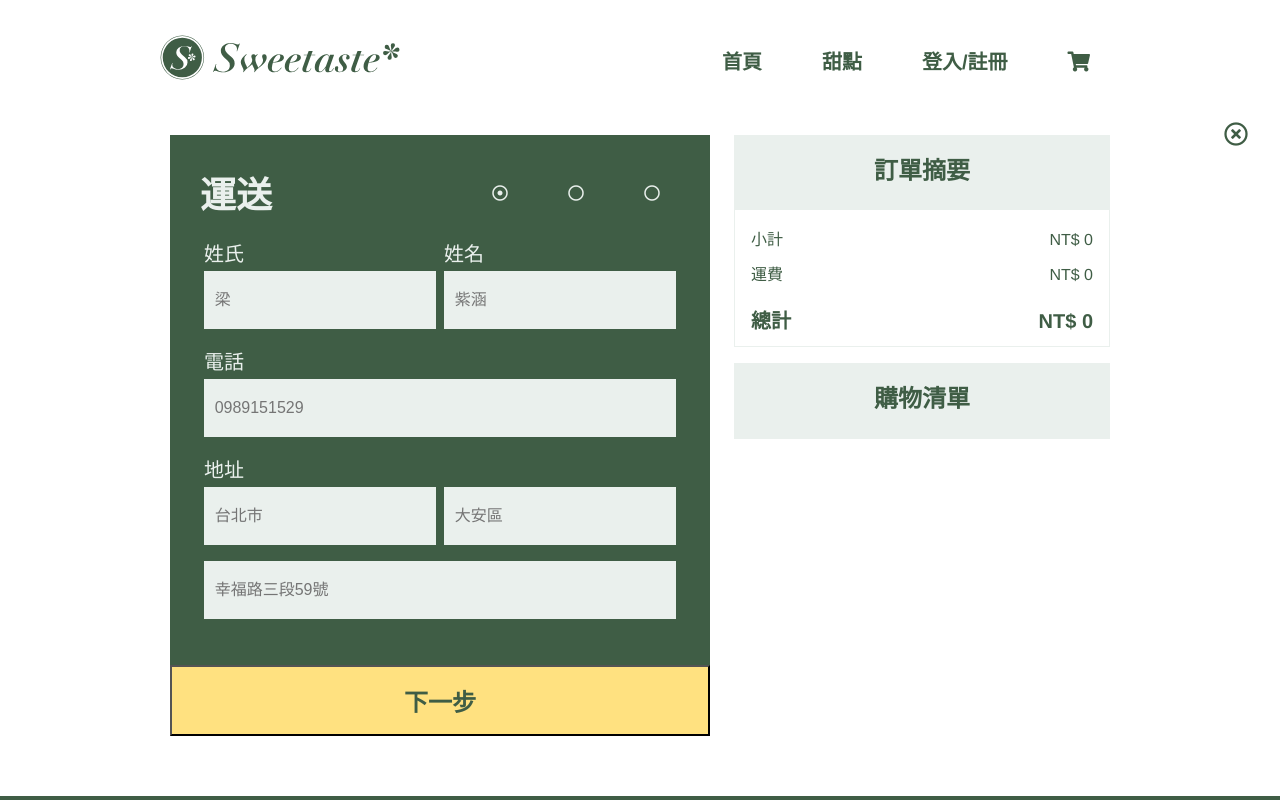
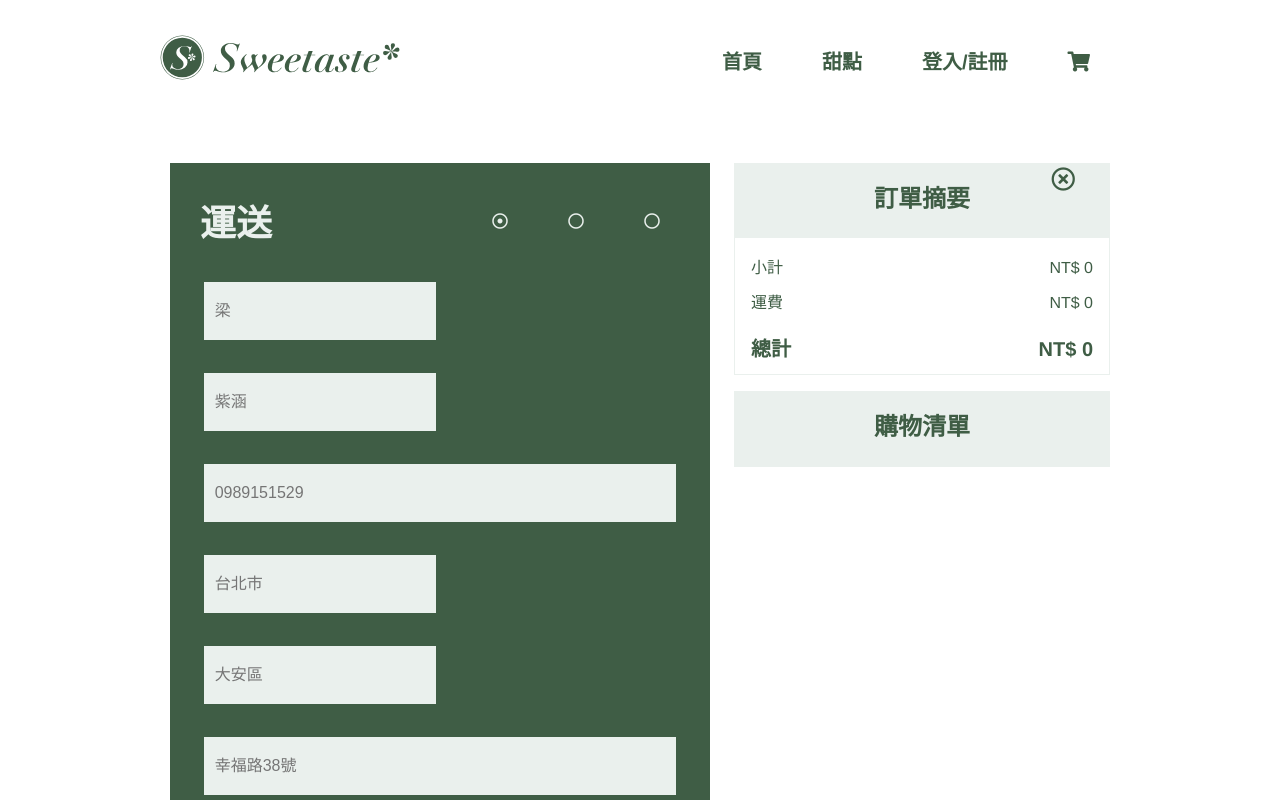
Before and after one commit to TzuHanLiang/SweetTaste, a React (Create React App) app: page /contact-data in a window 1280 px wide. Shown: the top 800 px of the page. Built offline with nearby package versions, Linux system fonts and the light colour scheme.

Commit message:
試圖用array.map()的方法把客製化的input output出來,但是可能是礙於我css的寫法,要寫很多條件判斷式,所以暫時先不這樣做 (紀錄一下)

```diff
--- a/src/App.css
+++ b/src/App.css
@@ -1449,7 +1449,9 @@ ul {
 
 .btn--light {
   background-color: #eaf0ed;
-  color: #3f5d45; }
+  color: #3f5d45;
+  border: none;
+  border-bottom: 1px solid #ccdbd4; }
   .btn--light:hover {
     background-color: #ccdbd4; }
 
@@ -1461,7 +1463,8 @@ ul {
 
 .btn--yellow {
   background-color: #ffe180;
-  color: #3f5d45; }
+  color: #3f5d45;
+  border: none; }
   .btn--yellow:active, .btn--yellow:focus {
     background-color: #ffb949;
     outline: none; }
@@ -1988,13 +1991,19 @@ ul {
     opacity: 0; }
 
 .order {
-  margin: 0 14rem;
+  margin: 8rem 14rem;
   text-align: center; }
+  @media only screen and (max-width: 75em) {
+    .order {
+      margin: 8rem 6rem; } }
   .order__productList {
     background-color: #ccdbd4;
     text-align: center;
     padding: 1.6rem;
     margin-bottom: 2rem; }
+    @media only screen and (max-width: 56.25em) {
+      .order__productList {
+        margin: 0; } }
   .order__product {
     width: 100%;
     height: 19rem;
@@ -2065,7 +2074,7 @@ ul {
 
 .checkout {
   max-width: 94rem;
-  margin: 0 auto; }
+  margin: 10rem auto; }
   .checkout::after {
     content: "";
     display: table;
@@ -2092,17 +2101,38 @@ ul {
   .checkout__cancel {
     position: absolute;
     font-size: 2.4rem;
-    top: 11.5rem;
-    right: 3.2rem;
-    z-index: 2000;
+    top: 20%;
+    right: 16%;
+    z-index: 1500;
     color: #3f5d45; }
+    @media only screen and (max-width: 75em) {
+      .checkout__cancel {
+        top: 20%;
+        right: 5%; } }
+    @media only screen and (max-width: 56.25em) {
+      .checkout__cancel {
+        top: 18%;
+        right: 5%; } }
   .checkout__form {
     background-color: #3f5d45;
     width: 54rem;
     position: relative;
     float: left; }
+    @media only screen and (max-width: 56.25em) {
+      .checkout__form {
+        width: 50%;
+        margin-left: 5%;
+        float: left; } }
+    @media only screen and (max-width: 37.5em) {
+      .checkout__form {
+        width: 100%;
+        margin-left: 0;
+        margin-top: 3rem; } }
   .checkout__form-section {
     padding: 3rem; }
+    @media only screen and (max-width: 37.5em) {
+      .checkout__form-section {
+        width: 100%; } }
   .checkout__form-title {
     height: 7.2rem;
     display: inline-block; }
@@ -2142,6 +2172,9 @@ ul {
       color: #8da291;
       padding-top: 2rem;
       padding-bottom: 2rem; }
+      .checkout__input input:focus {
+        outline: none;
+        background-color: #fff; }
   .checkout__input-float {
     float: left;
     width: 50%; }
@@ -2161,6 +2194,14 @@ ul {
 .p-checkout__orderDetail__order {
   float: right;
   width: 40%; }
+  @media only screen and (max-width: 56.25em) {
+    .p-checkout__orderDetail__order {
+      width: 35%;
+      margin-right: 5%;
+      float: right; } }
+  @media only screen and (max-width: 37.5em) {
+    .p-checkout__orderDetail__order {
+      display: none; } }
 
 .p-checkout__orderDetail__section__title {
   font-size: 2.4rem;
--- a/src/components/Checkout/Cart/CartItemsSummary/CartItemsSummary.js
+++ b/src/components/Checkout/Cart/CartItemsSummary/CartItemsSummary.js
@@ -23,7 +23,7 @@ const orderSummary = props => {
       </ul>
       <button
         onClick={props.checkoutContinue}
-        className="btn heading-primary--medium order__summary-submit"
+        className="btn heading-primary--medium btn--yellow"
       >
         結帳
       </button>
--- a/src/components/Checkout/DeliveryForm/DeliveryForm.js
+++ b/src/components/Checkout/DeliveryForm/DeliveryForm.js
@@ -1,6 +1,35 @@
 import React from "react";
+import Input from "../../UI/Input/Input";
 
 const deliveryForm = props => {
+  let form = props.formElementsArray.map(formElement => {
+    if (formElement.id === "tel" || formElement.id === "street") {
+      return (
+        <div className="checkout__input-box" key={formElement.id}>
+          <Input
+            elementType={formElement.config.elementType}
+            elementConfig={formElement.config.elementConfig}
+            value={formElement.config.value}
+            // changed={event => this.inputChangedHandler(event, formElement.id)}
+          />
+        </div>
+      );
+    } else {
+      return (
+        <div className="checkout__input-box" key={formElement.id}>
+          <div className="checkout__input-float">
+            <Input
+              elementType={formElement.config.elementType}
+              elementConfig={formElement.config.elementConfig}
+              value={formElement.config.value}
+              // changed={event => this.inputChangedHandler(event, formElement.id)}
+              show={formElement.id === "area" ? false : true}
+            />
+          </div>
+        </div>
+      );
+    }
+  });
   return (
     <div className="checkout__form">
       <div className="checkout__form-section">
@@ -27,67 +56,23 @@ const deliveryForm = props => {
             <i className="far fa-circle" />
           </li>
         </ul>
-        <div className="checkout__input-box">
-          <div className="checkout__input checkout__input-float">
-            <label
-              className="heading-primary--sm--light--lightest"
-              htmlFor="firstName"
-            >
-              姓氏
-            </label>
-            <input
-              type="text"
-              placeholder="梁"
-              id="firstName"
-              className="e-form__control"
-            />
+        {/* <div className="checkout__input-box">
+          <div className="checkout__input-float">
+            <Input elementType="input" label="姓氏" show />
           </div>
-          <div className="checkout__input checkout__input-float">
-            <label
-              className="heading-primary--sm--light--lightest"
-              htmlFor="firstName"
-            >
-              姓名
-            </label>
-            <input
-              type="text"
-              placeholder="紫涵"
-              id="firstName"
-              className="e-form__control"
-            />
+          <div className="checkout__input-float">
+            <Input elementType="input" label="姓名" show />
           </div>
         </div>
         <div className="checkout__input-box">
-          <div className="checkout__input ">
-            <label
-              className="heading-primary--sm--light--lightest"
-              htmlFor="tel"
-            >
-              電話
-            </label>
-            <input
-              type="text"
-              placeholder="0989151529"
-              id="tel"
-              className="e-form__control"
-            />
-          </div>
+          <Input elementType="input" label="電話" show />
         </div>
         <div className="checkout__input-box">
-          <div className="checkout__input checkout__input-float">
-            <label className="heading-primary--sm--light--lightest">地址</label>
-            <input
-              type="text"
-              placeholder="台北市"
-              className="e-form__control"
-            />
+          <div className="checkout__input-float">
+            <Input elementType="input" label="地址" show />
           </div>
-          <div className="checkout__input checkout__input-float u-margin-top-sm">
-            <input
-              type="text"
-              placeholder="大安區"
-              className="e-form__control"
-            />
+          <div className="checkout__input-float">
+            <Input elementType="input" label="地址" show={false} />
           </div>
           <div className="checkout__input">
             <input
@@ -97,7 +82,8 @@ const deliveryForm = props => {
               className="e-form__control"
             />
           </div>
-        </div>
+        </div> */}
+        {form}
       </div>
       <button
         onClick={() => props.changeStep(2)}
--- a/src/components/UI/Input/Input.js
+++ b/src/components/UI/Input/Input.js
@@ -1,7 +1,61 @@
 import React from "react";
 
 const input = props => {
-  return <div />;
+  let inputElement = null;
+
+  switch (props.elementType) {
+    case "input":
+      inputElement = (
+        <input
+          className="e-form__control"
+          {...props.elementConfig}
+          value={props.value}
+          onChange={props.changed}
+        />
+      );
+      break;
+    case "textarea":
+      inputElement = (
+        <textarea
+          {...props.elementConfig}
+          value={props.value}
+          onChange={props.changed}
+        />
+      );
+      break;
+    case "select":
+      inputElement = (
+        <select value={props.value} onChange={props.changed}>
+          {props.elementConfig.options.map(option => (
+            <option key={option.value} value={option.value}>
+              {option.displayValue}
+            </option>
+          ))}
+        </select>
+      );
+      break;
+    default:
+      inputElement = (
+        <input
+          className="e-form__control"
+          {...props.elementConfig}
+          value={props.value}
+          onChange={props.changed}
+        />
+      );
+  }
+
+  return (
+    <div className="checkout__input">
+      <label
+        style={props.show ? { color: "#eaf0ed" } : { color: "#3f5d45" }}
+        className="heading-primary--sm--light--lightest"
+      >
+        {props.label}
+      </label>
+      {inputElement}
+    </div>
+  );
 };
 
 export default input;
--- a/src/containers/Checkout/ContactData/ContactData.js
+++ b/src/containers/Checkout/ContactData/ContactData.js
@@ -9,35 +9,151 @@ import Spinner from "../../../components/UI/Spinner/Spinner";
 
 class ContactData extends Component {
   state = {
-    name: {
-      firstname: "",
-      lastname: ""
-    },
-    tel: "",
-    email: "",
-    address: {
-      city: "",
-      area: "",
-      street: ""
-    },
-    creditcard: "",
-    cardowner: {
-      firstname: "",
-      lastname: ""
-    },
-    duedate: {
-      year: "",
-      month: ""
-    },
-    securitycode: "",
-    invioce: {
-      address: {
-        city: "",
-        area: "",
-        street: ""
+    orderForm: {
+      firstname: {
+        elementType: "input",
+        elementConfig: {
+          type: "text",
+          placeholder: "梁"
+        },
+        value: ""
       },
-      email: "",
-      componytaxid: ""
+      lastname: {
+        elementType: "input",
+        elementConfig: {
+          type: "text",
+          placeholder: "紫涵"
+        },
+        value: ""
+      },
+      tel: {
+        elementType: "input",
+        elementConfig: {
+          type: "text",
+          placeholder: "0989151529"
+        },
+        value: ""
+      },
+      city: {
+        elementType: "input",
+        elementConfig: {
+          type: "text",
+          placeholder: "台北市"
+        },
+        value: ""
+      },
+      area: {
+        elementType: "input",
+        elementConfig: {
+          type: "text",
+          placeholder: "大安區"
+        },
+        value: ""
+      },
+      street: {
+        elementType: "input",
+        elementConfig: {
+          type: "text",
+          placeholder: "幸福路38號"
+        },
+        value: ""
+      },
+      email: {
+        elementType: "input",
+        elementConfig: {
+          type: "email",
+          placeholder: "crocodilestear@gmail.com"
+        },
+        value: ""
+      },
+      creditcard: {
+        elementType: "input",
+        elementConfig: {
+          type: "text",
+          placeholder: "4073 0112 4518 1143"
+        },
+        value: ""
+      },
+      cardOwnerFN: {
+        elementType: "input",
+        elementConfig: {
+          type: "text",
+          placeholder: "梁"
+        },
+        value: ""
+      },
+      cardOwnerLN: {
+        elementType: "input",
+        elementConfig: {
+          type: "text",
+          placeholder: "紫涵"
+        },
+        value: ""
+      },
+      dueDateY: {
+        elementType: "input",
+        elementConfig: {
+          type: "text",
+          placeholder: "2032"
+        },
+        value: ""
+      },
+      dueDateM: {
+        elementType: "input",
+        elementConfig: {
+          type: "text",
+          placeholder: "03"
+        },
+        value: ""
+      },
+      securityCode: {
+        elementType: "input",
+        elementConfig: {
+          type: "text",
+          placeholder: "220"
+        },
+        value: ""
+      },
+      iCity: {
+        elementType: "input",
+        elementConfig: {
+          type: "text",
+          placeholder: "台北市"
+        },
+        value: ""
+      },
+      iArea: {
+        elementType: "input",
+        elementConfig: {
+          type: "text",
+          placeholder: "大安區"
+        },
+        value: ""
+      },
+      iStreet: {
+        elementType: "input",
+        elementConfig: {
+          type: "text",
+          placeholder: "幸福路三段59號"
+        },
+        value: ""
+      },
+      iEmail: {
+        elementType: "input",
+        elementConfig: {
+          type: "email",
+          placeholder: "crocodilestear@gmail.com"
+        },
+        value: ""
+      },
+      componyTaxId: {
+        elementType: "input",
+        elementConfig: {
+          type: "text",
+          placeholder: "223100"
+        },
+        value: ""
+      }
     },
     step: 1,
     loading: false,
@@ -113,24 +229,39 @@ class ContactData extends Component {
   };
 
   render() {
+    const formElementsArray = [];
+    for (let key in this.state.orderForm) {
+      formElementsArray.push({
+        id: key,
+        config: this.state.orderForm[key]
+      });
+    }
+    const deliveryForm = formElementsArray.slice(0, 6);
+    const paymentForm = formElementsArray.slice(6, 12);
+    const invoiceForm = [...formElementsArray].splice(0, 12);
     let form = (
       <div className="checkout h-pt-3">
         {/* {console.log(this.props)} */}
-        <CheckoutSummary
-          cart={this.props.cart}
-          totalPrice={this.props.totalPrice}
-          checkoutCancel={this.checkoutCancelledHandler}
-          shippingFee={this.state.shippingFee}
-        />
         {(() => {
           switch (this.state.step) {
             case 1:
-              return <DeliveryForm changeStep={this.stepProgressHandler} />;
+              return (
+                <DeliveryForm
+                  formElementsArray={deliveryForm}
+                  changeStep={this.stepProgressHandler}
+                />
+              );
             case 2:
-              return <PaymentForm changeStep={this.stepProgressHandler} />;
+              return (
+                <PaymentForm
+                  formElementsArray={paymentForm}
+                  changeStep={this.stepProgressHandler}
+                />
+              );
             case 3:
               return (
                 <InvoiceForm
+                  formElementsArray={invoiceForm}
                   changeStep={this.stepProgressHandler}
                   clicked={this.orderHandler}
                 />
@@ -139,6 +270,12 @@ class ContactData extends Component {
               return <h2>Hmmm...Something went wrong</h2>;
           }
         })()}
+        <CheckoutSummary
+          cart={this.props.cart}
+          totalPrice={this.props.totalPrice}
+          checkoutCancel={this.checkoutCancelledHandler}
+          shippingFee={this.state.shippingFee}
+        />
       </div>
     );
     if (this.state.loading) {
--- a/src/sass/components/_button.scss
+++ b/src/sass/components/_button.scss
@@ -26,6 +26,8 @@
   &--light {
     background-color: #eaf0ed;
     color: $color-primary;
+    border: none;
+    border-bottom: 1px solid $color-primary-lighter;
 
     &:hover {
       background-color: $color-primary-lighter;
@@ -44,6 +46,7 @@
   &--yellow {
     background-color: $color-secondary-light;
     color: $color-primary;
+    border: none;
 
     &:active,
     &:focus {
--- a/src/sass/pages/_checkout.scss
+++ b/src/sass/pages/_checkout.scss
@@ -1,6 +1,6 @@
 .checkout {
   max-width: 94rem;
-  margin: 0 auto;
+  margin: 10rem auto;
   @include clearfix;
   &__success {
     position: relative;
@@ -26,19 +26,40 @@
   &__cancel {
     position: absolute;
     font-size: 2.4rem;
-    top: 11.5rem;
-    right: 3.2rem;
-    z-index: 2000;
+    top: 20%;
+    right: 16%;
+    z-index: 1500;
     color: $color-primary;
+    @include respond(tab-land) {
+      top: 20%;
+      right: 5%;
+    }
+    @include respond(tab-port) {
+      top: 18%;
+      right: 5%;
+    }
   }
   &__form {
     background-color: $color-primary;
     width: 54rem;
     position: relative;
     float: left;
+    @include respond(tab-port) {
+      width: 50%;
+      margin-left: 5%;
+      float: left;
+    }
+    @include respond(phone) {
+      width: 100%;
+      margin-left: 0;
+      margin-top: 3rem;
+    }
   }
   &__form-section {
     padding: 3rem;
+    @include respond(phone) {
+      width: 100%;
+    }
   }
   &__form-title {
     height: 7.2rem;
@@ -87,6 +108,10 @@
       color: $color-primary-light;
       padding-top: 2rem;
       padding-bottom: 2rem;
+      &:focus {
+        outline: none;
+        background-color: $color-white;
+      }
     }
   }
   &__input-float {
@@ -111,6 +136,14 @@
   &__order {
     float: right;
     width: 40%;
+    @include respond(tab-port) {
+      width: 35%;
+      margin-right: 5%;
+      float: right;
+    }
+    @include respond(phone) {
+      display: none;
+    }
   }
   &__section {
     &__title {
```
Also changed, not shown: src/components/Checkout/Cart/CartItemsSummary.js (deleted, +0 -71 lines), src/components/Checkout/InvoiceForm/InvoiceForm.js (+7 -1 lines), src/components/Checkout/PaymentForm/PaymentForm.js (+7 -1 lines), src/sass/pages/_order.scss (+9 -1 lines).
